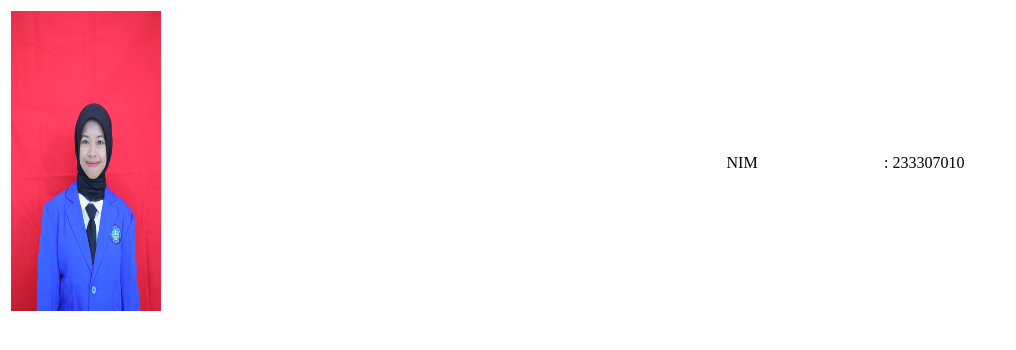
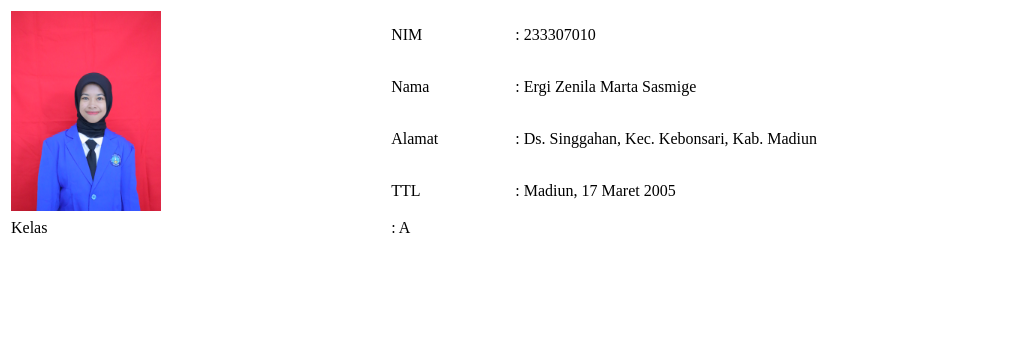
Before and after one commit to ezms1735/HTML-DASAR, a plain HTML site: page Latihan_1_7.html in a window 1280 px wide. Shown: the whole page, without its empty margins (0-1016 px from the left). Drawn offline with Linux system fonts and the light colour scheme.

Commit message:
Membuat Biodata

```diff
--- a/Latihan_1_7.html
+++ b/Latihan_1_7.html
@@ -7,12 +7,27 @@
 
         <body>
             <table border-style="1px" background-color="aqua" width="100%">
-            <tr>
-                <td rowspan="4"> <img src="pasfoto.JPG" width="150px" height="300px" alt="pasfoto"> </td>
-                <td> NIM</td>
-                <td> : 233307010</td>
-            </tr>
-
+                <tr>
+                    <td rowspan="4"> <img src="pasfoto.JPG" width="150px" height="200px" alt="pasfoto"> </td>
+                    <td> NIM</td>
+                    <td> : 233307010</td>
+                </tr>
+                <tr>
+                    <td> Nama</td>
+                    <td> : Ergi Zenila Marta Sasmige</td>
+                </tr>
+                <tr>
+                    <td> Alamat</td>
+                    <td> : Ds. Singgahan, Kec. Kebonsari, Kab. Madiun</td>
+                </tr>
+                <tr>
+                    <td> TTL</td>
+                    <td> : Madiun, 17 Maret 2005</td>
+                </tr>
+                <tr>
+                    <td> Kelas</td>
+                    <td> : A</td>
+                </tr>
             </table>
         </body>
     </html>
```
